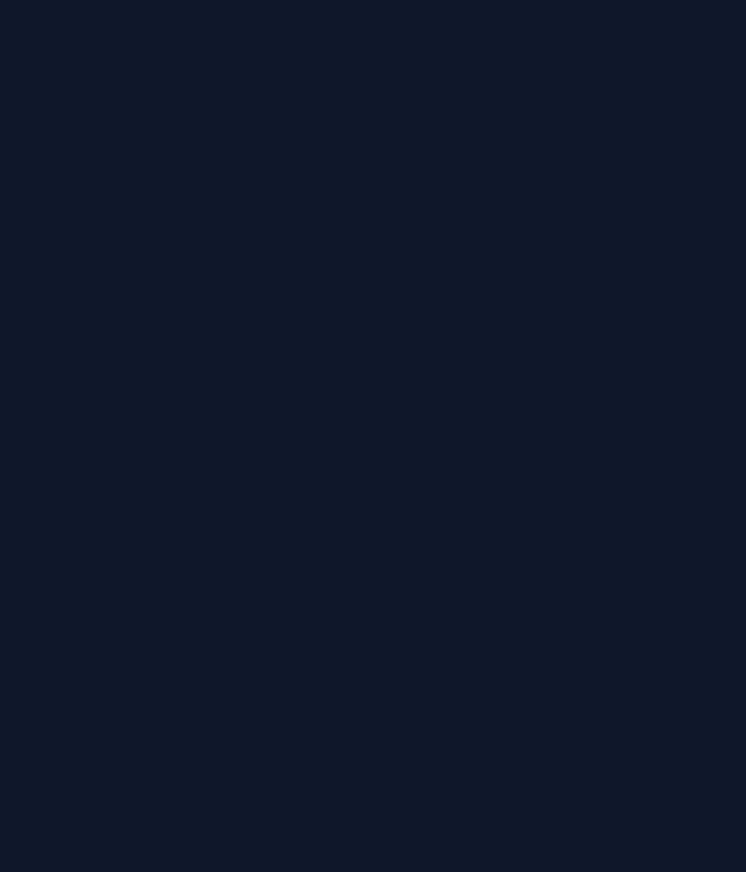
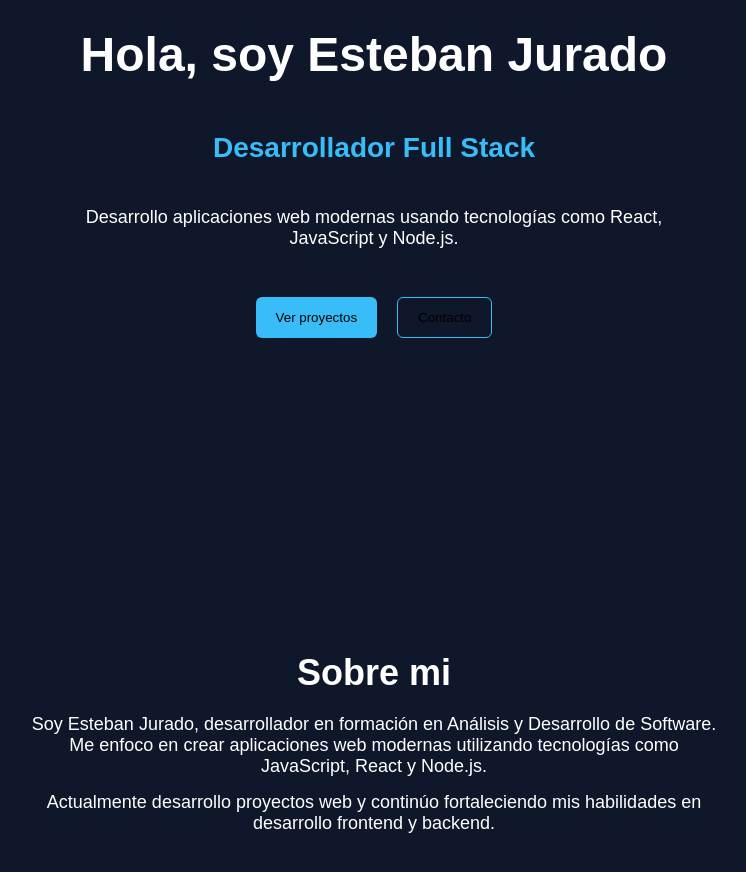
Before and after one commit to Est3banj/portafolio-esteban, a React (Vite) app in the folder portafolio/: page / in a window 1280 px wide. Shown: the part 320-1192 px from the top of the page, without its empty margins (266-1012 px from the left). Before the commit the page ends 800 px from the top, so only its background shows below. Built offline with nearby package versions, Linux system fonts and the light colour scheme.

Commit message:
Agrega seccion About

```diff
--- a/portafolio/src/App.jsx
+++ b/portafolio/src/App.jsx
@@ -1,10 +1,13 @@
 import Navbar from "./components/Navbar";
 import Hero from "./components/Hero";
+import About from "./components/About";
 
 function App() {
   return (
     <>
       <Navbar />
+      <Hero />
+      <About />
     </>
   );
 }
--- /dev/null
+++ b/portafolio/src/components/About.css
@@ -0,0 +1,16 @@
+.about {
+  padding: 80px 20px;
+  text-align: center;
+}
+
+.about h2 {
+  font-size: 36px;
+  margin-bottom: 20px;
+}
+
+.about p {
+  max-width: 700px;
+  margin: auto;
+  margin-bottom: 15px;
+  font-size: 18px;
+}
--- a/portafolio/src/components/About.jsx
+++ b/portafolio/src/components/About.jsx
@@ -0,0 +1,23 @@
+import React from "react";
+import "./About.css";
+
+const About = () => {
+  return (
+    <section className="about">
+      <h2>Sobre mi</h2>
+      <p>
+        Soy Esteban Jurado, desarrollador en formación en Análisis y Desarrollo
+        de Software. Me enfoco en crear aplicaciones web modernas utilizando
+        tecnologías como JavaScript, React y Node.js.{" "}
+      </p>
+
+      <p>
+        Actualmente desarrollo proyectos web y continúo fortaleciendo mis
+        habilidades en desarrollo frontend y backend.
+      </p>
+
+    </section>
+  );
+};
+
+export default About;
```
